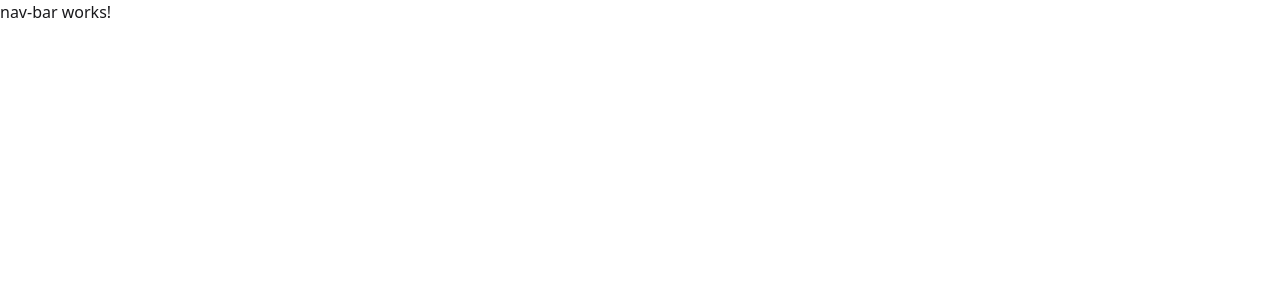
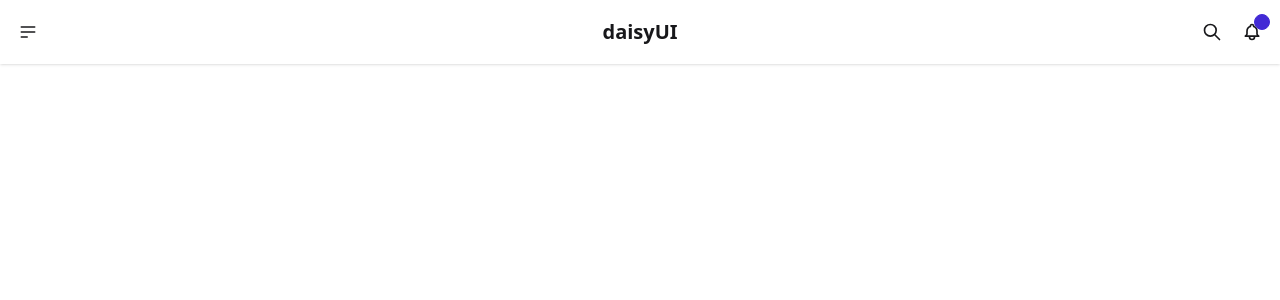
Before and after one commit to AlessioFerrari8/f1_tracker, an Angular app in the folder f1-tracker/: page / in a window 1280 px wide. Shown: the top 300 px of the page. Built offline with nearby package versions, Linux system fonts and the light colour scheme.

Commit message:
Feat: create navBar

```diff
--- a/f1-tracker/src/app/components/nav-bar/nav-bar.html
+++ b/f1-tracker/src/app/components/nav-bar/nav-bar.html
@@ -1 +1,30 @@
-<p>nav-bar works!</p>
+<div class="navbar bg-base-100 shadow-sm">
+  <div class="navbar-start">
+    <div class="dropdown">
+      <div tabindex="0" role="button" class="btn btn-ghost btn-circle">
+        <svg xmlns="http://www.w3.org/2000/svg" class="h-5 w-5" fill="none" viewBox="0 0 24 24" stroke="currentColor"> <path stroke-linecap="round" stroke-linejoin="round" stroke-width="2" d="M4 6h16M4 12h16M4 18h7" /> </svg>
+      </div>
+      <ul
+        tabindex="-1"
+        class="menu menu-sm dropdown-content bg-base-100 rounded-box z-1 mt-3 w-52 p-2 shadow">
+        <li><a>Homepage</a></li>
+        <li><a>Portfolio</a></li>
+        <li><a>About</a></li>
+      </ul>
+    </div>
+  </div>
+  <div class="navbar-center">
+    <a class="btn btn-ghost text-xl">daisyUI</a>
+  </div>
+  <div class="navbar-end">
+    <button class="btn btn-ghost btn-circle">
+      <svg xmlns="http://www.w3.org/2000/svg" class="h-5 w-5" fill="none" viewBox="0 0 24 24" stroke="currentColor"> <path stroke-linecap="round" stroke-linejoin="round" stroke-width="2" d="M21 21l-6-6m2-5a7 7 0 11-14 0 7 7 0 0114 0z" /> </svg>
+    </button>
+    <button class="btn btn-ghost btn-circle">
+      <div class="indicator">
+        <svg xmlns="http://www.w3.org/2000/svg" class="h-5 w-5" fill="none" viewBox="0 0 24 24" stroke="currentColor"> <path stroke-linecap="round" stroke-linejoin="round" stroke-width="2" d="M15 17h5l-1.405-1.405A2.032 2.032 0 0118 14.158V11a6.002 6.002 0 00-4-5.659V5a2 2 0 10-4 0v.341C7.67 6.165 6 8.388 6 11v3.159c0 .538-.214 1.055-.595 1.436L4 17h5m6 0v1a3 3 0 11-6 0v-1m6 0H9" /> </svg>
+        <span class="badge badge-xs badge-primary indicator-item"></span>
+      </div>
+    </button>
+  </div>
+</div>
```
